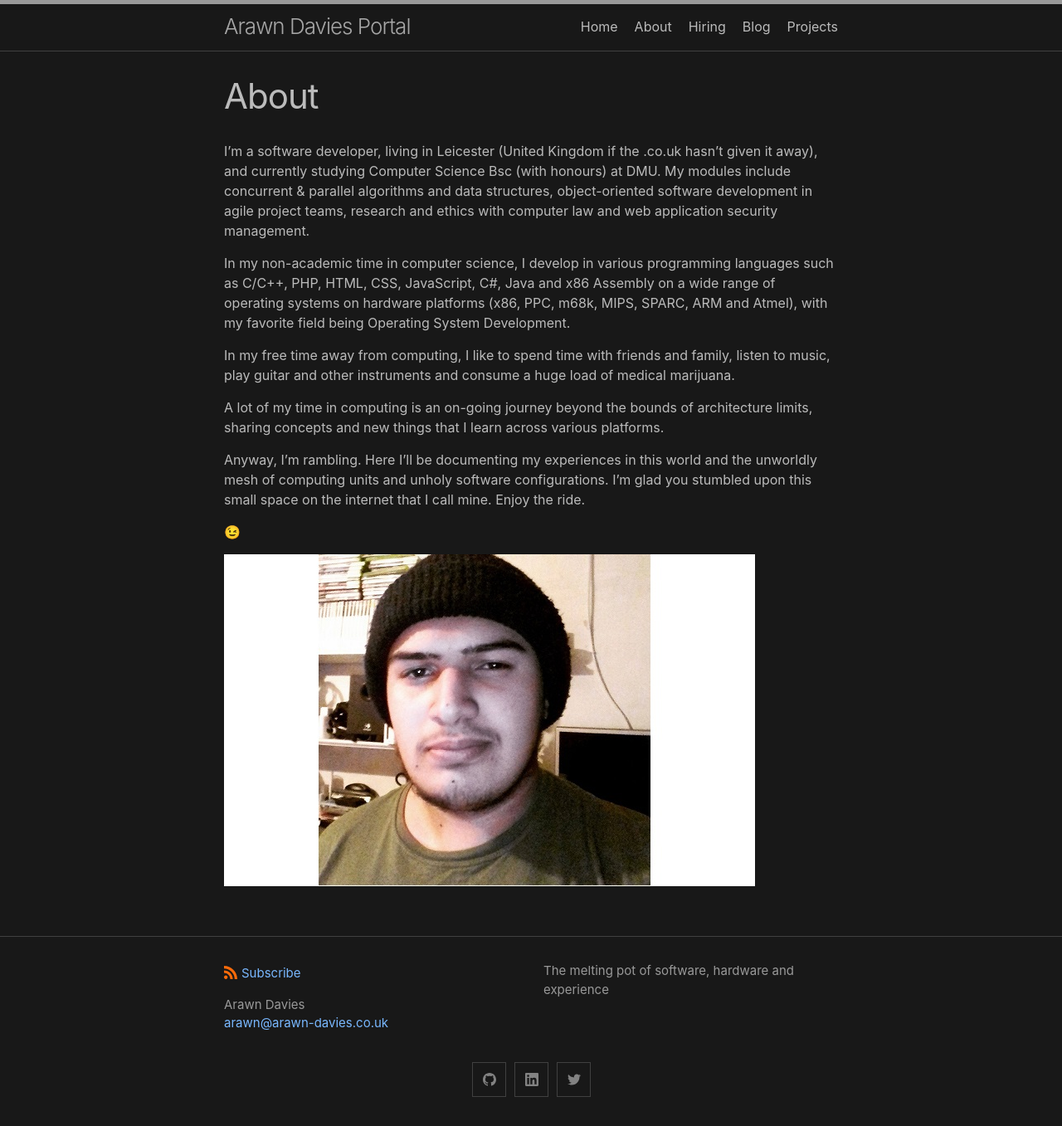
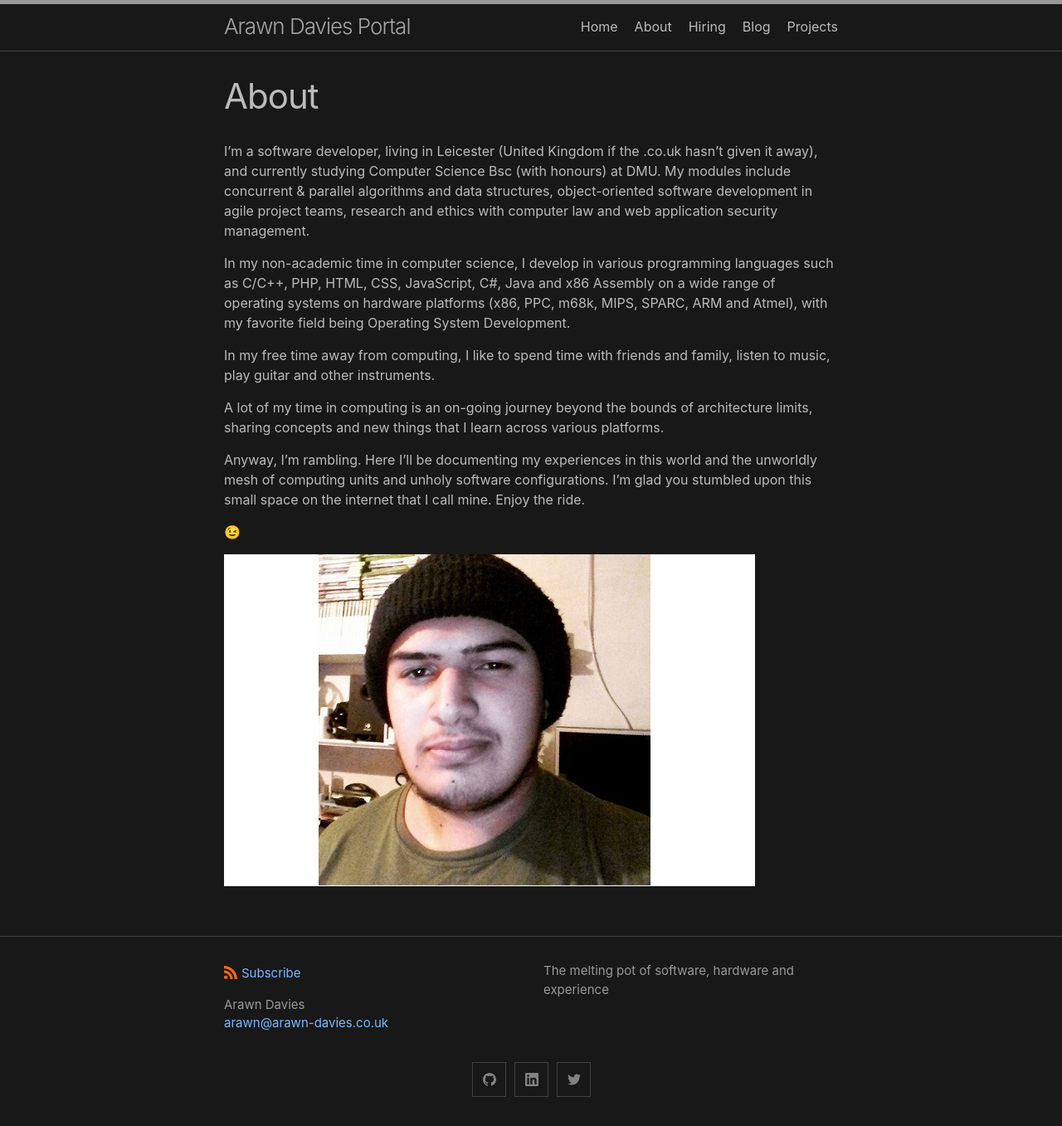
Before and after one commit to jsanz/gh-pages-minima-starter, a Jekyll site: the page built from _pages/about.md, in a window 1280 px wide. Shown: the whole page at 83% size. Built offline with Jekyll 4.4.1, drawn with Linux system fonts in a browser that asks for light colours.

Commit message:
Update about.md

```diff
--- a/_pages/about.md
+++ b/_pages/about.md
@@ -8,7 +8,7 @@ I'm a software developer, living in Leicester (United Kingdom if the .co.uk hasn
 
 In my non-academic time in computer science, I develop in various programming languages such as C/C++, PHP, HTML, CSS, JavaScript, C#, Java and x86 Assembly on a wide range of operating systems on hardware platforms (x86, PPC, m68k, MIPS, SPARC, ARM and Atmel), with my favorite field being Operating System Development.
 
-In my free time away from computing, I like to spend time with friends and family, listen to music, play guitar and other instruments and consume a huge load of medical marijuana.
+In my free time away from computing, I like to spend time with friends and family, listen to music, play guitar and other instruments.
 
 A lot of my time in computing is an on-going journey beyond the bounds of architecture limits, sharing concepts and new things that I learn across various platforms.
 
```
